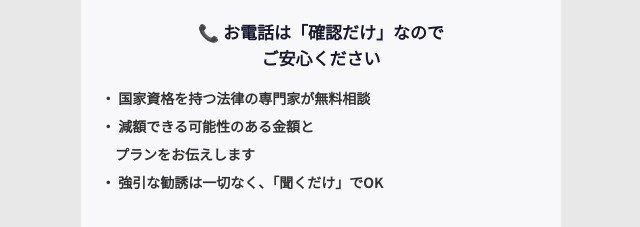
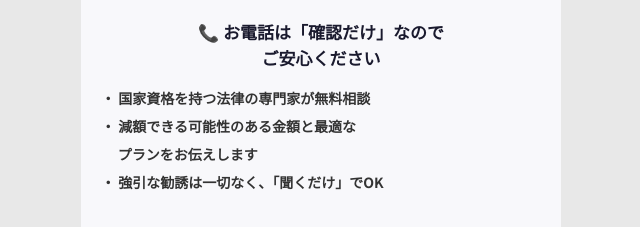
Before and after one commit to happily842-oss/debt-lp-v2, a plain HTML site: page index.html in a window 1280 px wide. Shown: the part 2651-2878 px from the top of the page, 319-959 px from the left. Drawn offline with Linux system fonts and the light colour scheme.

Commit message:
Fix line break after 最適な, indent continuation line
Made-with: Cursor

```diff
--- a/index.html
+++ b/index.html
@@ -752,7 +752,7 @@
                 <div class="reassure-title">📞 お電話は「確認だけ」なので<br>ご安心ください</div>
                 <div class="reassure-text">
                     ・ 国家資格を持つ法律の専門家が無料相談<br>
-                    ・ 減額できる可能性のある金額と<br>　プランをお伝えします<br>
+                    ・ 減額できる可能性のある金額と最適な<br><span style="padding-left:1.2em">プランをお伝えします</span><br>
                     ・ 強引な勧誘は一切なく、「聞くだけ」でOK
                 </div>
             </div>
```
